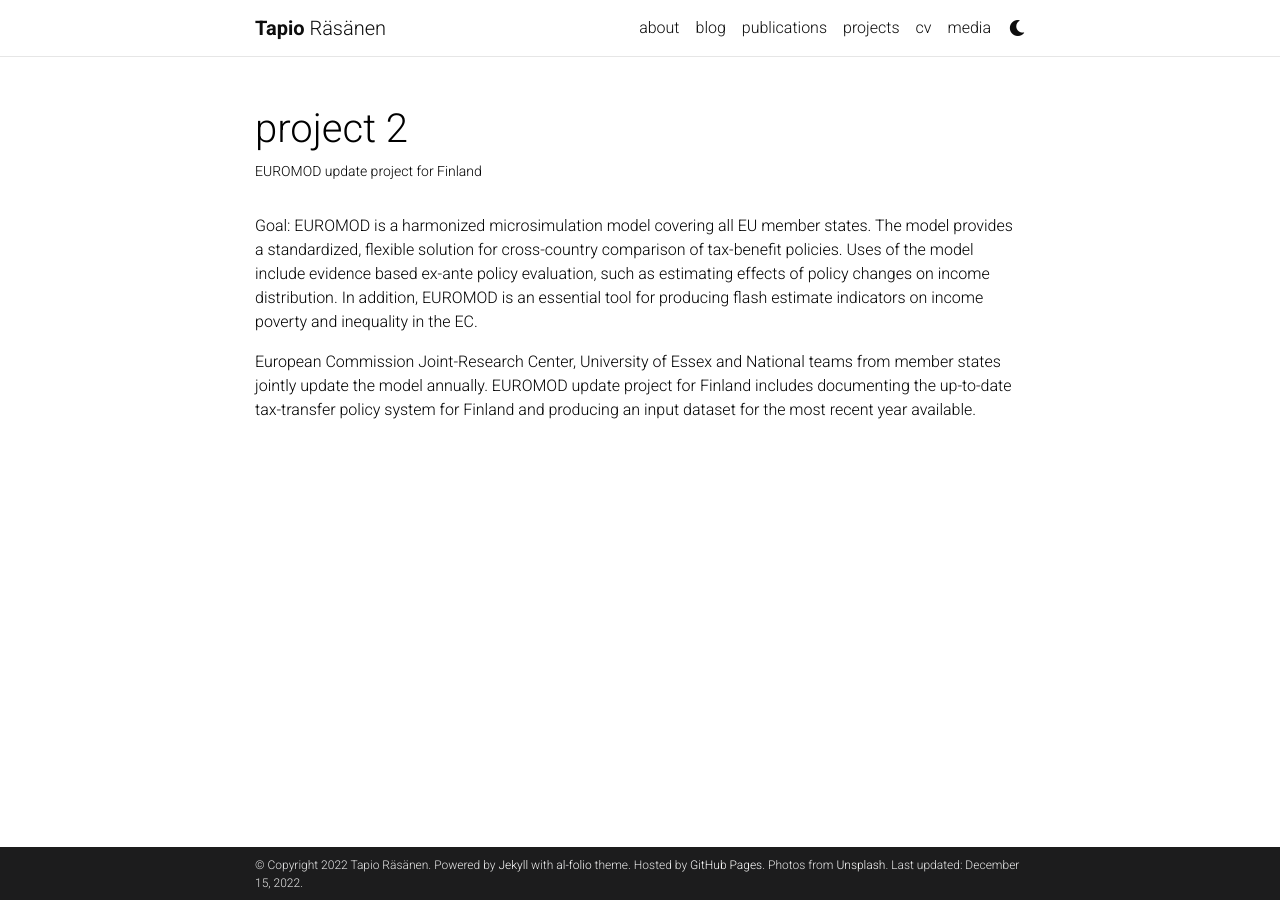
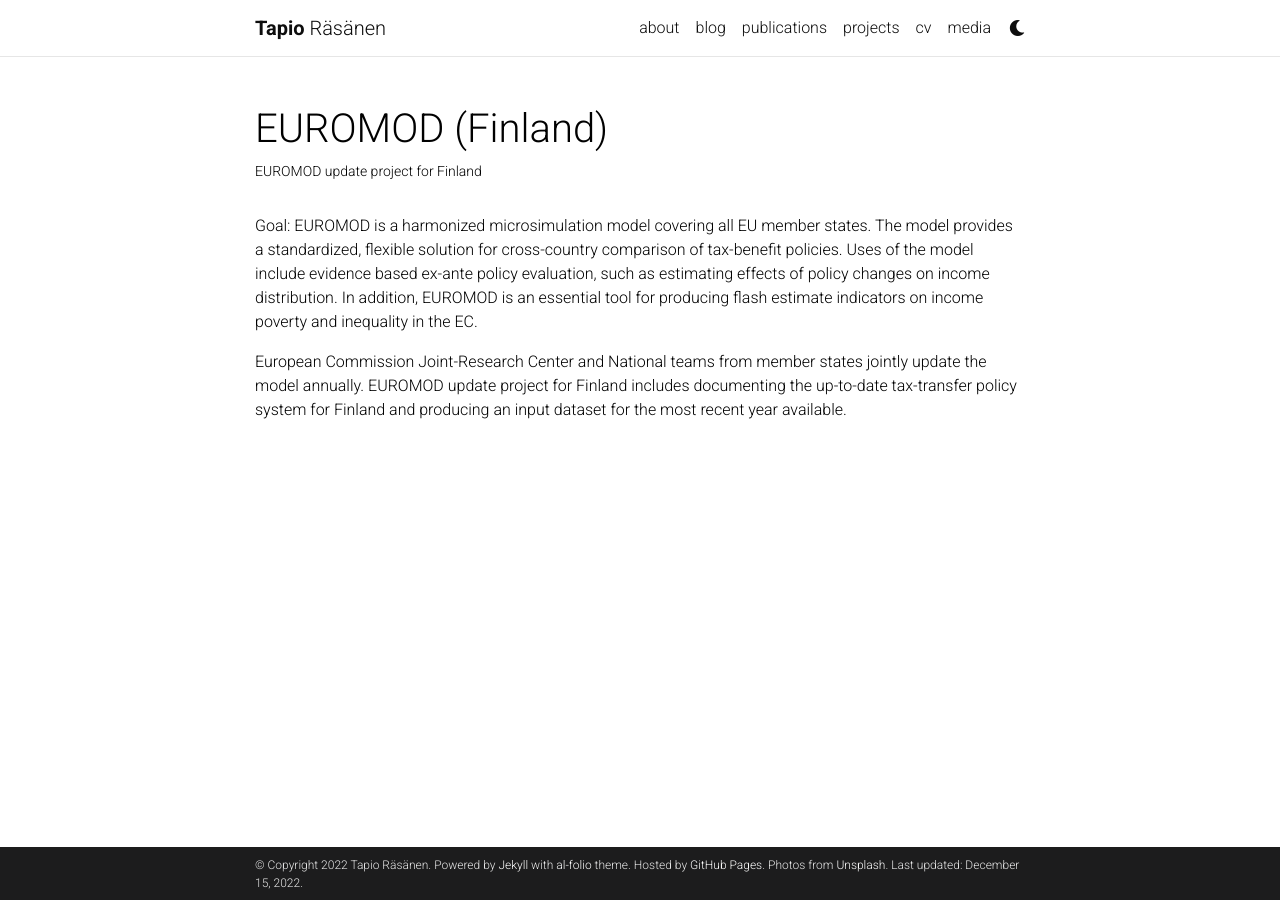
Before and after one commit to RasanenTapio/RasanenTapio.github.io, a Jekyll site: the page built from _projects/1_project.md, in a window 1280 px wide. Built offline with Jekyll 4.4.1, drawn with Linux system fonts in a browser that asks for light colours; comment, search, counter and statistics services are not loaded; a style sheet for code colours, icons or effects is not loaded.

Commit message:
Added projects
Added projects and templates for projects

```diff
--- a/_projects/1_project.md
+++ b/_projects/1_project.md
@@ -1,6 +1,6 @@
 ---
 layout: page
-title: project 2
+title: EUROMOD (Finland)
 description: EUROMOD update project for Finland
 img:
 importance: 3
@@ -9,4 +9,4 @@ category: microsimulation
 
 Goal: EUROMOD is a harmonized microsimulation model covering all EU member states. The model provides a standardized, flexible solution for cross-country comparison of tax-benefit policies. Uses of the model include evidence based ex-ante policy evaluation, such as estimating effects of policy changes on income distribution. In addition, EUROMOD is an essential tool for producing flash estimate indicators on income poverty and inequality in the EC.
 
-European Commission Joint-Research Center, University of Essex and National teams from member states jointly update the model annually. EUROMOD update project for Finland includes documenting the up-to-date tax-transfer policy system for Finland and producing an input dataset for the most recent year available.
+European Commission Joint-Research Center and National teams from member states jointly update the model annually. EUROMOD update project for Finland includes documenting the up-to-date tax-transfer policy system for Finland and producing an input dataset for the most recent year available.
```
Also changed, not shown: _projects/2_project.md (added, +10 -0 lines), _projects/3_project.md (added, +16 -0 lines), _projects/4_project.md (added, +15 -0 lines).
